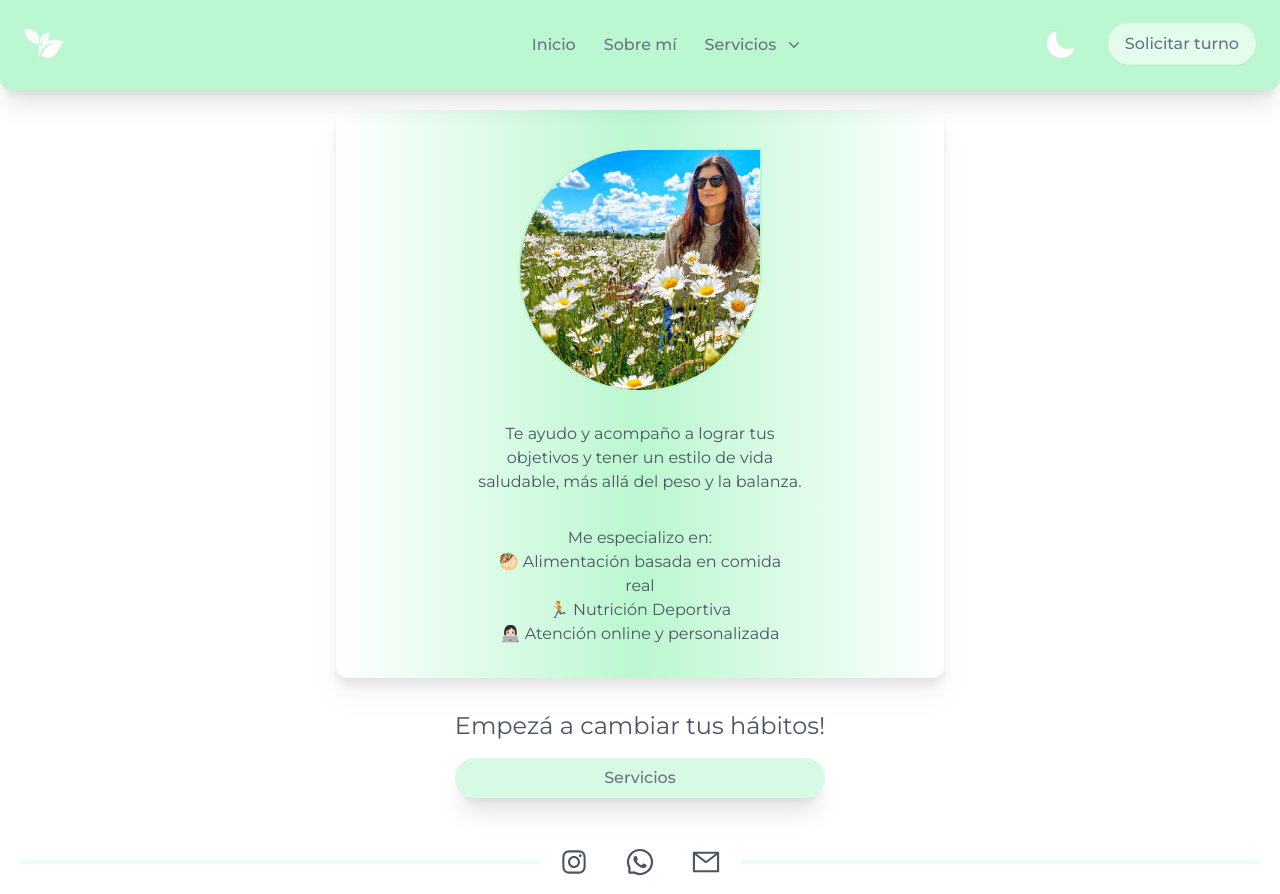
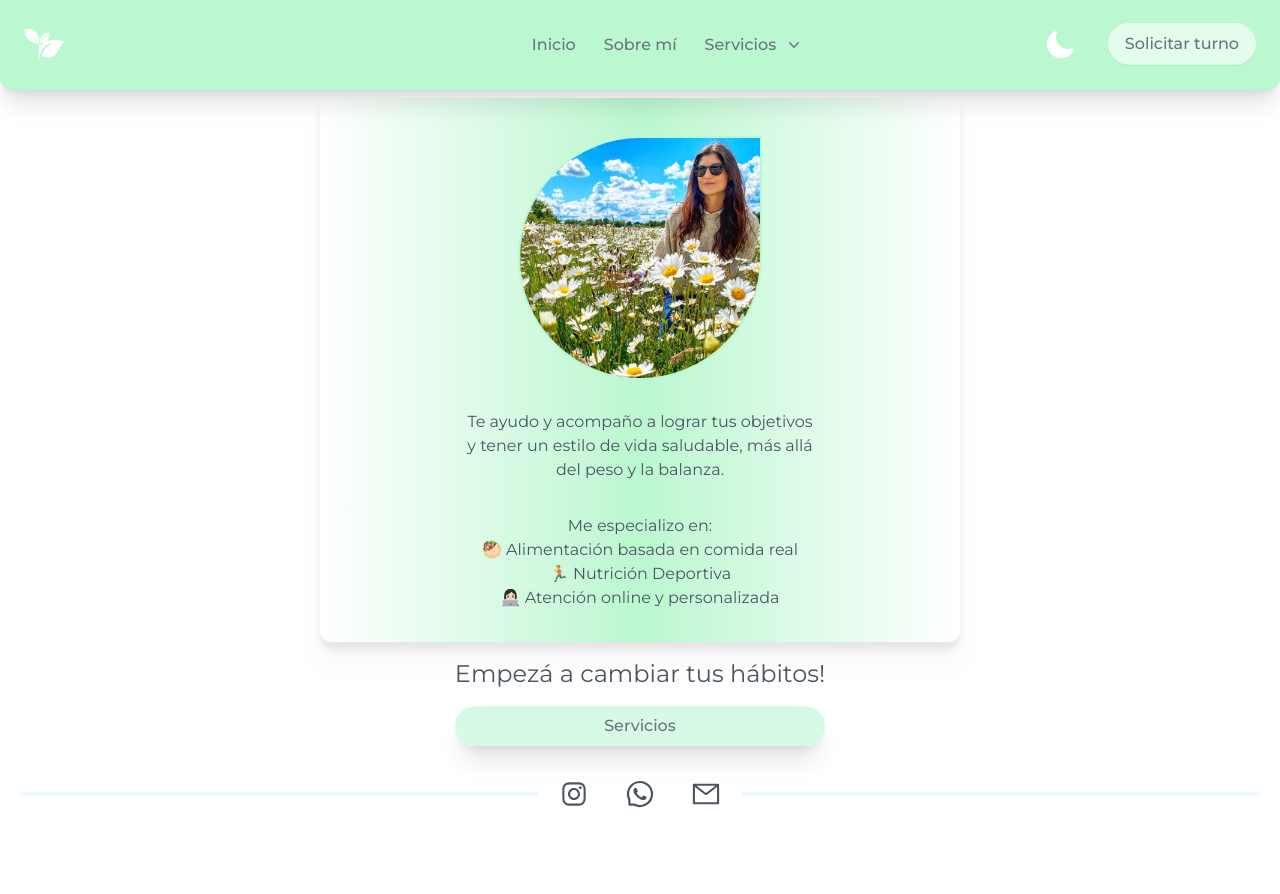
Before and after one commit to francogiuntoli/lupi_site, a Next.js app: page / in a window 1280 px wide. After the commit the page ends 826 px from the top, so only its background shows below. Built offline with nearby package versions, Linux system fonts and the light colour scheme; what prettier-plugin-tailwindcss would draw is missing.

Commit message:
added resolution fix for homepage

```diff
--- a/app/page.tsx
+++ b/app/page.tsx
@@ -3,7 +3,7 @@ import Link from "next/link";
 export default async function Homepage() {
   return (
     <>
-      <div className="m-auto mx-8 mt-5 flex flex-col items-center">
+      <div className="mx-auto mt-2 flex flex-col items-center">
         <div className="mx-auto flex flex-col items-center rounded-xl border-green-200/20 bg-gradient-to-r from-white via-green-200 to-white drop-shadow-xl dark:border-t dark:bg-gradient-to-r dark:from-zinc-900 dark:via-green-200/[20%] dark:to-zinc-900 dark:shadow-2xl dark:shadow-white/50 md:max-w-[80%] lg:max-w-[50%]">
           <img
             className="mt-10 h-60 w-60 select-none rounded-full rounded-tr-none object-cover ring-2 ring-green-200"
@@ -24,7 +24,7 @@ export default async function Homepage() {
             </h1>
           </div>
         </div>
-        <div className="m-8 flex flex-col justify-center gap-4">
+        <div className="m-4 flex flex-col justify-center gap-4">
           <h1 className="text-center text-lg text-gray-600 dark:text-white sm:text-2xl">
             Empezá a cambiar tus hábitos!
           </h1>
```
